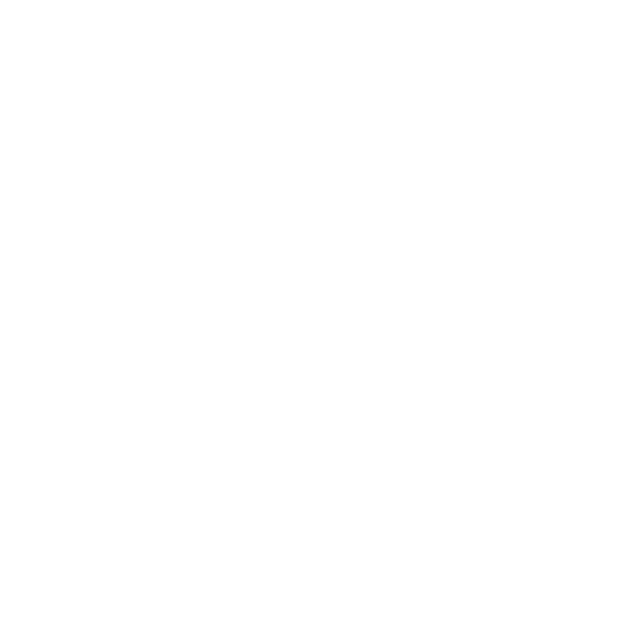
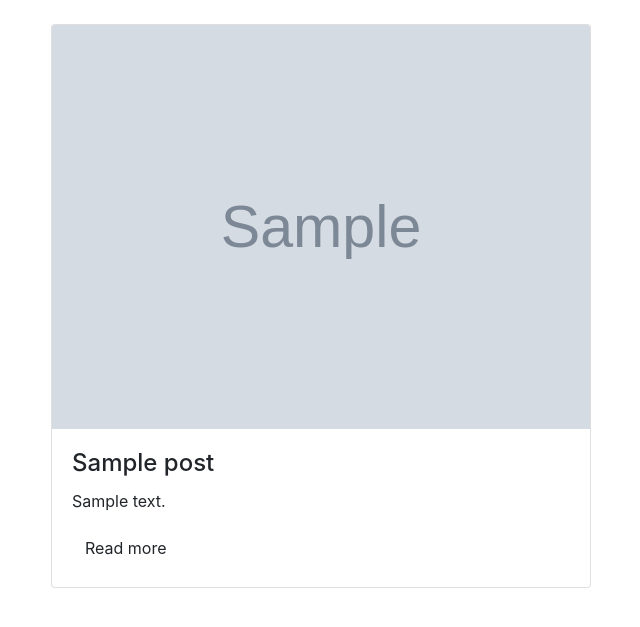
Before and after one commit to mateuszdobrzanski/multiple_img_upload, a Django app: page / in a window 1280 px wide. Before the commit the part shown is empty. Shown: the top 627 px of the page, without its empty margins (34-674 px from the left). Run offline with Django 3.2, Linux system fonts and the light colour scheme; tables that the repository leaves empty hold one stand-in row (values such as "Sample post"); grey boxes marked "Sample" are stand-in pictures; some libraries are stand-ins or nearby versions.

Commit message:
prepare blog.html using view from https://mdbootstrap.com/docs/jquery/components/cards/

```diff
--- a/templates/blog.html
+++ b/templates/blog.html
@@ -1,10 +1,33 @@
-<!DOCTYPE html>
-<html lang="en">
-<head>
-    <meta charset="UTF-8">
-    <title>Title</title>
-</head>
-<body>
+{% extends 'base.html' %}
 
-</body>
-</html>
+{% block content %}
+
+    <div class="row row-cols-1 row-cols-md-2">
+    {% for post in posts %}
+      <div class="col mb-4">
+        <!-- Card -->
+        <div class="card">
+          <!--Card image-->
+          <div class="view overlay">
+            <img class="card-img-top" src="{{ post.image.url }}"
+              alt="Card image cap">
+            <a href="#!">
+              <div class="mask rgba-white-slight"></div>
+            </a>
+          </div>
+          <!--Card content-->
+          <div class="card-body">
+            <!--Title-->
+            <h4 class="card-title">{{ post.title }}</h4>
+            <!--Text-->
+            <p class="card-text">{{ post.description }}</p>
+            <!-- Provides extra visual weight and identifies the primary action in a set of buttons -->
+            <a href="{% url 'detail' post.id %}" class="btn btn-light-blue btn-md">Read more</a>
+          </div>
+        </div>
+        <!-- Card -->
+      </div>
+    {% endfor %}
+    </div>
+
+{% endblock %}
```
